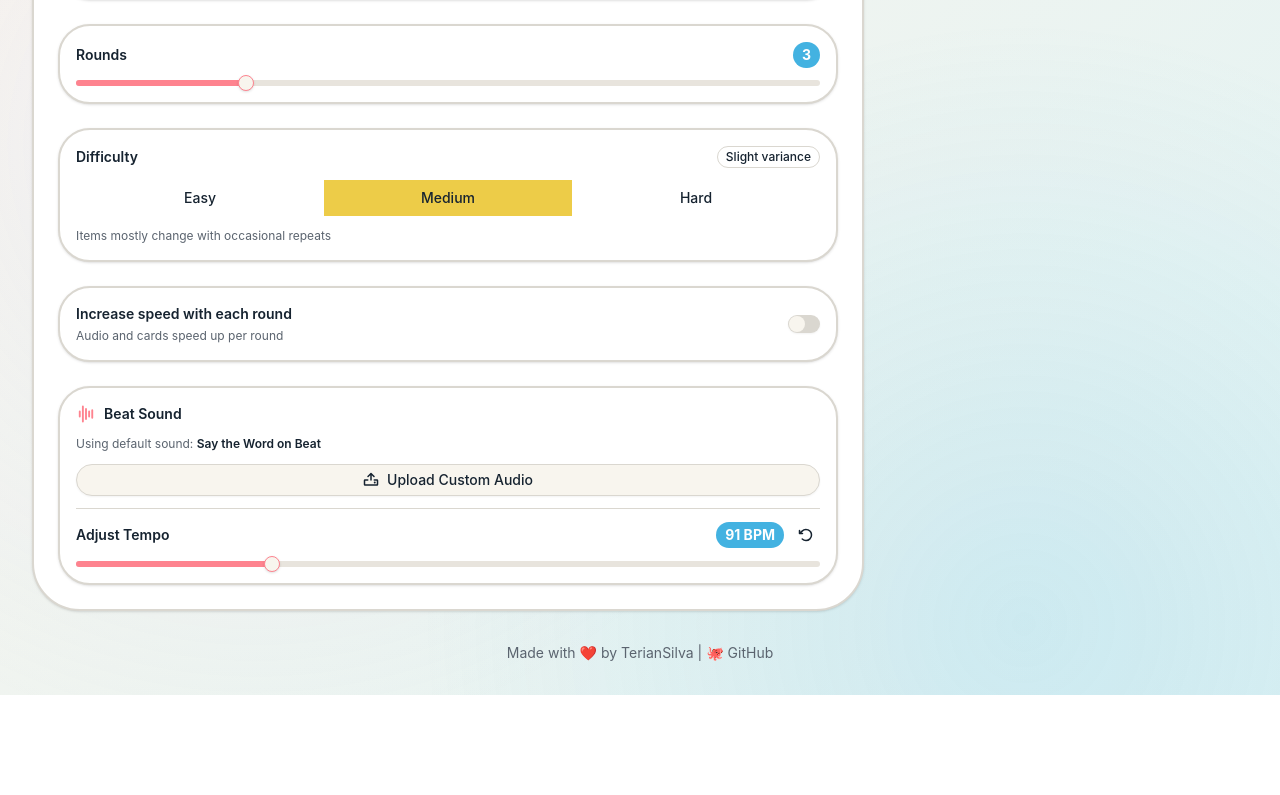
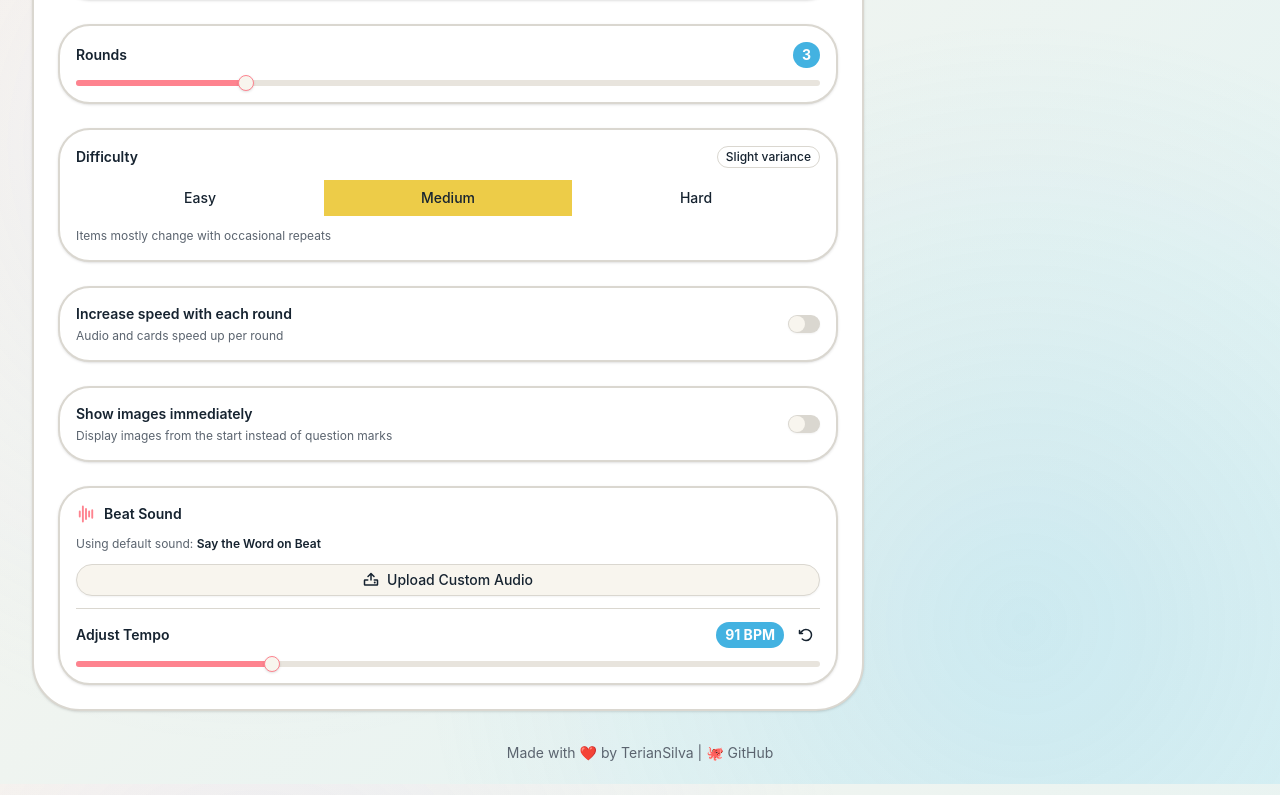
Before and after one commit to teriansilva/say-the-word-on-the-beat, a React (Vite) app: page / in a window 1280 px wide. Shown: the part 816-1611 px from the top of the page. Before the commit the page ends 1511 px from the top, so only its background shows below. Built offline with nearby package versions, Linux system fonts and the light colour scheme; no server answers.

Commit message:
Add 'Show images immediately' setting to display content from start of round
Co-authored-by: teriansilva <6464000+teriansilva@users.noreply.github.com>

```diff
--- a/src/App.tsx
+++ b/src/App.tsx
@@ -57,6 +57,7 @@ function App() {
   const [increaseSpeed, setIncreaseSpeed] = useLocalStorage<boolean>('increase-speed', false)
   const [speedIncreasePercent, setSpeedIncreasePercent] = useLocalStorage<number>('speed-increase-percent', 5)
   const [countdownDuration, setCountdownDuration] = useLocalStorage<number>('countdown-duration', 2)
+  const [showImagesImmediately, setShowImagesImmediately] = useLocalStorage<boolean>('show-images-immediately', false)
 
   // ==========================================================================
   // Transient State (resets on page reload)
@@ -94,6 +95,7 @@ function App() {
   const currentCountdownDuration = countdownDuration ?? 2
   const currentBpmAnalysis = bpmAnalysis ?? null
   const currentAudioStartTime = audioStartTime ?? 0
+  const currentShowImagesImmediately = showImagesImmediately ?? false
 
   // ==========================================================================
   // Debounced Slider Values (smooth UI with delayed persistence)
@@ -288,6 +290,7 @@ function App() {
         gridItems={displayedGridItems}
         activeIndex={activeIndex}
         revealedIndices={revealedIndices}
+        showImagesImmediately={currentShowImagesImmediately}
         onStop={stopBeat}
       />
 
@@ -327,6 +330,8 @@ function App() {
             onIncreaseSpeedChange={setIncreaseSpeed}
             speedIncreasePercent={localSpeedPercent}
             onSpeedIncreasePercentChange={setLocalSpeedPercent}
+            showImagesImmediately={currentShowImagesImmediately}
+            onShowImagesImmediatelyChange={setShowImagesImmediately}
             audioUrl={customAudio ?? null}
             onAudioUpload={handleAudioUpload}
             onAudioRemove={handleAudioRemove}
--- a/src/components/FullscreenPlayback.tsx
+++ b/src/components/FullscreenPlayback.tsx
@@ -158,6 +158,7 @@ interface ActiveGameGridProps {
   gridItems: GridItem[]
   activeIndex: number | null
   revealedIndices: Set<number>
+  showImagesImmediately: boolean
   onStop: () => void
 }
 
@@ -168,6 +169,7 @@ function ActiveGameGrid({
   gridItems,
   activeIndex,
   revealedIndices,
+  showImagesImmediately,
   onStop,
 }: ActiveGameGridProps) {
   const transitionDuration = calculateTransitionDuration(displayBpm)
@@ -193,6 +195,7 @@ function ActiveGameGrid({
             contentType={item.type}
             isActive={activeIndex === index}
             hasBeenRevealed={revealedIndices.has(index)}
+            showImagesImmediately={showImagesImmediately}
             word={item.word}
             transitionDuration={transitionDuration}
           />
@@ -228,6 +231,7 @@ interface FullscreenPlaybackProps {
   gridItems: GridItem[]
   activeIndex: number | null
   revealedIndices: Set<number>
+  showImagesImmediately: boolean
   onStop: () => void
 }
 
@@ -241,6 +245,7 @@ export function FullscreenPlayback({
   gridItems,
   activeIndex,
   revealedIndices,
+  showImagesImmediately,
   onStop,
 }: FullscreenPlaybackProps) {
   if (!isVisible) return null
@@ -259,6 +264,7 @@ export function FullscreenPlayback({
           gridItems={gridItems}
           activeIndex={activeIndex}
           revealedIndices={revealedIndices}
+          showImagesImmediately={showImagesImmediately}
           onStop={onStop}
         />
       )}
--- a/src/components/GameSettings.tsx
+++ b/src/components/GameSettings.tsx
@@ -185,6 +185,39 @@ function SpeedIncreaseSetting({
   )
 }
 
+interface ShowImagesImmediatelySettingProps {
+  enabled: boolean
+  onEnabledChange: (enabled: boolean) => void
+}
+
+function ShowImagesImmediatelySetting({
+  enabled,
+  onEnabledChange,
+}: ShowImagesImmediatelySettingProps) {
+  return (
+    <Card className="p-4 border-2">
+      <div className="flex items-center justify-between">
+        <div className="space-y-1">
+          <Label
+            htmlFor="show-images-immediately"
+            className="text-sm font-semibold text-foreground cursor-pointer"
+          >
+            Show images immediately
+          </Label>
+          <p className="text-xs text-muted-foreground">
+            Display images from the start instead of question marks
+          </p>
+        </div>
+        <Switch
+          id="show-images-immediately"
+          checked={enabled}
+          onCheckedChange={onEnabledChange}
+        />
+      </div>
+    </Card>
+  )
+}
+
 // ============================================================================
 // Main Component
 // ============================================================================
@@ -207,6 +240,10 @@ interface GameSettingsProps {
   onIncreaseSpeedChange: (enabled: boolean) => void
   speedIncreasePercent: number
   onSpeedIncreasePercentChange: (percent: number) => void
+
+  // Show images immediately
+  showImagesImmediately: boolean
+  onShowImagesImmediatelyChange: (enabled: boolean) => void
 
   // Audio
   audioUrl: string | null
@@ -236,6 +273,8 @@ export function GameSettings({
   onIncreaseSpeedChange,
   speedIncreasePercent,
   onSpeedIncreasePercentChange,
+  showImagesImmediately,
+  onShowImagesImmediatelyChange,
   audioUrl,
   onAudioUpload,
   onAudioRemove,
@@ -275,6 +314,11 @@ export function GameSettings({
         disabled={isPlaying}
       />
 
+      <ShowImagesImmediatelySetting
+        enabled={showImagesImmediately}
+        onEnabledChange={onShowImagesImmediatelyChange}
+      />
+
       <AudioUploader
         audioUrl={audioUrl}
         onAudioUpload={onAudioUpload}
--- a/src/components/GridCard.tsx
+++ b/src/components/GridCard.tsx
@@ -8,12 +8,13 @@ interface GridCardProps {
   contentType: 'emoji' | 'image'
   isActive: boolean
   hasBeenRevealed: boolean
+  showImagesImmediately?: boolean
   word?: string
   transitionDuration?: number // Duration in milliseconds
 }
 
-export function GridCard({ content, contentType, isActive, hasBeenRevealed, word, transitionDuration }: GridCardProps) {
-  const shouldShowContent = hasBeenRevealed
+export function GridCard({ content, contentType, isActive, hasBeenRevealed, showImagesImmediately, word, transitionDuration }: GridCardProps) {
+  const shouldShowContent = showImagesImmediately || hasBeenRevealed
 
   // Sanitize word for display
   const safeWord = word ? sanitizeText(word) : undefined
```
Also changed, not shown: 1 other file (tests, documents, lock files or other folders).
